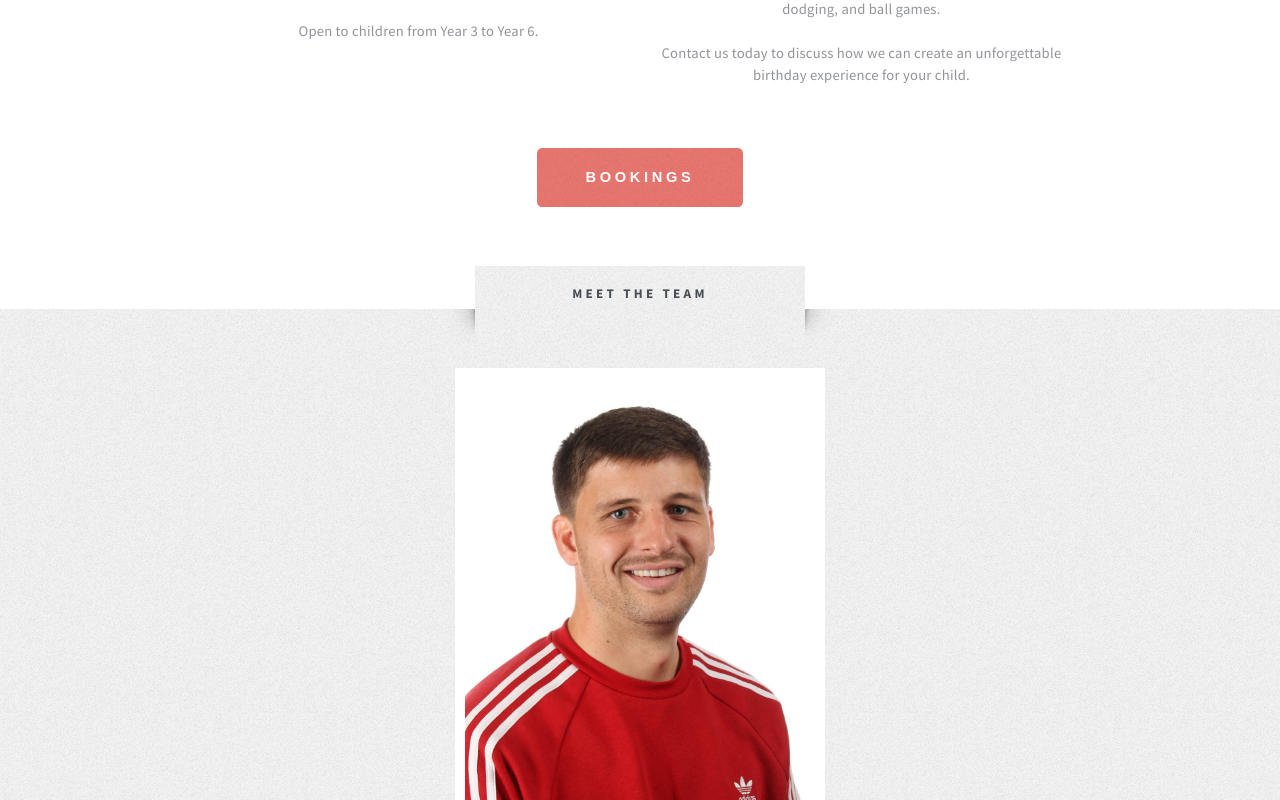
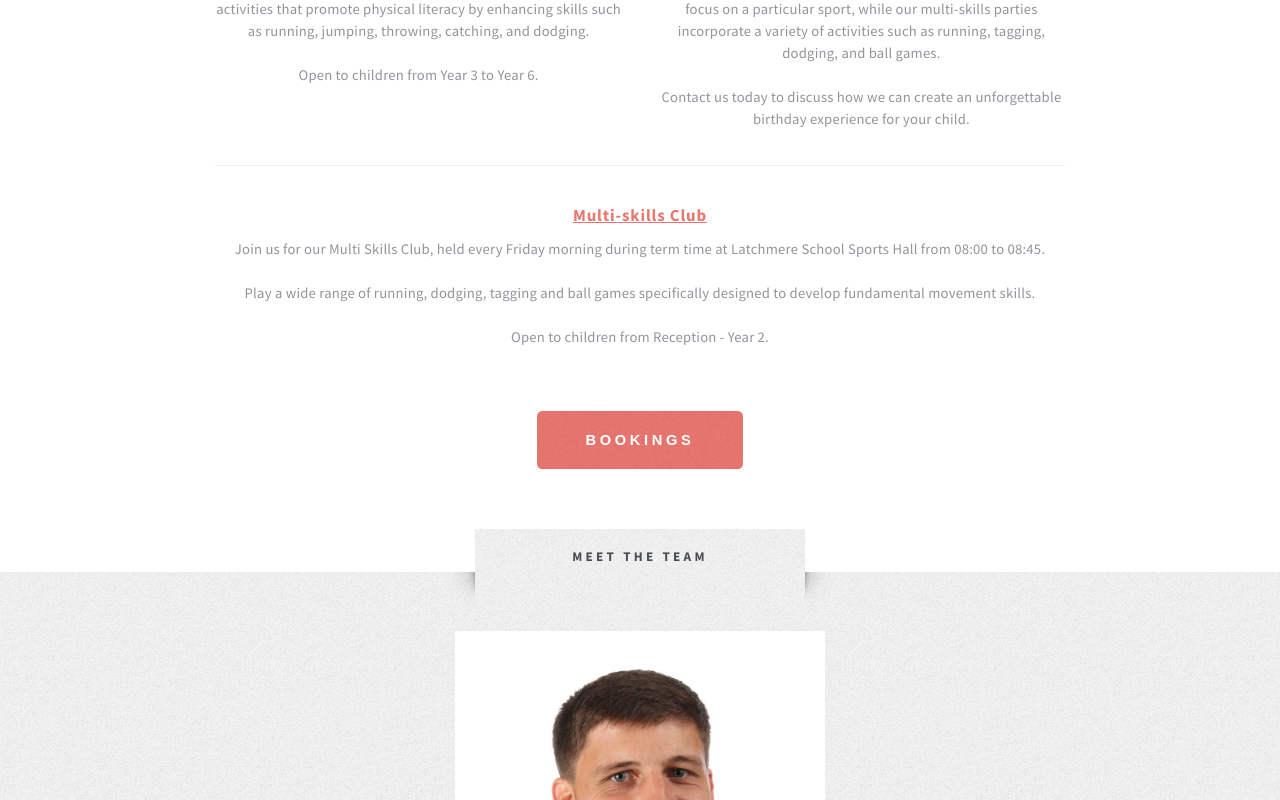
Before and after one commit to Kingtim11/move-it-sports-coaching, a React (Create React App) app: page / in a window 1280 px wide. Shown: the part 2100-2900 px from the top of the page. Built offline with nearby package versions, Linux system fonts and the light colour scheme.

Commit message:
New club added

```diff
--- a/src/components/Bookings.jsx
+++ b/src/components/Bookings.jsx
@@ -11,6 +11,7 @@ export default function Bookings() {
         width="100%"
         height="860px"
         title="A booking form for Joshua Ayres Sports Coaching"
+        sandbox
       ></iframe>
     </div>
   );
--- a/src/components/Navbar.jsx
+++ b/src/components/Navbar.jsx
@@ -65,9 +65,16 @@ export default function Navbar() {
                         <ul className='submenu'>
                             <li>
                                 <HashLink
-                                    smooth to="/what-we-offer/#multi-skills"
+                                    smooth to="/what-we-offer/#multi-skills-camp"
                                     onClick={handleClick}>
                                     Multi-skills Camp
+                                </HashLink>
+                            </li>
+                            <li>
+                                <HashLink
+                                    smooth to="/what-we-offer/#multi-skills-club"
+                                    onClick={handleClick}>
+                                    Multi-skills Club
                                 </HashLink>
                             </li>
                             <li>
--- a/src/pages/HomePage.jsx
+++ b/src/pages/HomePage.jsx
@@ -87,8 +87,9 @@ function WhatWeOfferSection() {
                     <div className="row">
                         <div className="col-12 col-12-medium">
                             <section>
-                                <HashLink className='link-style1' to='/what-we-offer/#multi-skills'><h3 className="icon fa-comment">Multi-skills Camp</h3></HashLink>
+                                <HashLink className='link-style1' to='/what-we-offer/#multi-skills-camp'><h3 className="icon fa-comment">Multi-skills Camp</h3></HashLink>
                                 <p>
+                                Runs every school holiday at Latchmere School in North Kingston.<br /><br />
                                 Enjoy a variety of engaging games and activities designed to develop fundamental
                                 movement skills and foster a lifelong passion for sports.
                                 </p>
@@ -115,6 +116,18 @@ function WhatWeOfferSection() {
                                 The most popular party options we receive are either sport-specific parties or multi-skills parties. Our sport-specific parties focus on a particular sport, while our multi-skills parties incorporate a variety of activities such as running, tagging, dodging, and ball games.
                                 <br/><br/>
                                 Contact us today to discuss how we can create an unforgettable birthday experience for your child.
+                                </p>
+                            </section>
+                        </div><br />
+                        <div className="col-12 col-12-medium">
+                            <section>
+                                <HashLink className='link-style1' to='/what-we-offer/#multi-skills-club'><h3 className="icon fa-comment">Multi-skills Club</h3></HashLink>
+                                <p>
+                                Join us for our Multi Skills Club, held every Friday morning during term time at Latchmere School Sports Hall from 08:00 to 08:45.
+                                <br/><br/>
+                                Play a wide range of running, dodging, tagging and ball games specifically designed to develop fundamental movement skills.
+                                <br/><br/>
+                                Open to children from Reception - Year 2.
                                 </p>
                             </section>
                         </div>
@@ -216,7 +229,7 @@ function FooterSection() {
         <div id="copyright">
             <ul>
                 <li>© 2023 Move it! Sports Coaching Ltd. All rights reserved.</li>
-                <li>Web Development: <Link className='link-style2' to="https://timking.netlify.app/">Tim King</Link></li>
+                {/*<li>Web Development: <Link className='link-style2' to="https://timking.netlify.app/">Tim King</Link></li>*/}
                 <li>Design: <Link className='link-style2' to="http://html5up.net">HTML5 UP</Link></li>
                 <p>Move it! Sports Coaching Ltd is a company registered in England and Wales with Company Number 14588755</p>
             </ul>
--- a/src/pages/WhatWeOfferPage.jsx
+++ b/src/pages/WhatWeOfferPage.jsx
@@ -4,9 +4,9 @@ import Sections from "../components/Sections";
 import Button from "../components/Button";
 import Table from "../components/Table";
 
-function MultiSkillsSection() {
+function MultiSkillsCamp() {
     return (
-        <section id="multi-skills">
+        <section id="multi-skills-camp">
             <h3 className="icon fa-comment">Multi-skills Camp</h3>
             <p>
                 Runs every school holiday at Latchmere School in North Kingston.
@@ -58,6 +58,21 @@ function BirthdayPartiesSection() {
     );
 }
 
+function MultiSkillsClub() {
+    return (
+        <section id="multi-skills-club">
+            <h3 className="icon fa-comment">Multi-skills Club</h3>
+            <p>
+                We understand that each child is different, so we tailor our birthday parties to suit their specific interests and preferences.
+                <br/><br/>
+                The most popular party options we receive are either sport-specific parties or multi-skills parties. Our sport-specific parties focus on a particular sport, while our multi-skills parties incorporate a variety of activities such as running, tagging, dodging, and ball games.
+                <br/><br/>
+                Contact us today to discuss how we can create an unforgettable birthday experience for your child.
+            </p>
+        </section>
+    )
+}
+
 export default function WhatWeOfferPage() {
 
     const sections = [
@@ -75,13 +90,16 @@ export default function WhatWeOfferPage() {
                         <div className="feature-list">
                             <div className="row">
                                 <div className="col-12 col-12-medium">
-                                    <MultiSkillsSection />
+                                    <MultiSkillsCamp />
                                 </div><br/>
                                 <div className="col-6 col-12-medium">
                                     <DodgeballSection />
                                 </div>
                                 <div className="col-6 col-12-medium">
                                     <BirthdayPartiesSection />
+                                </div><br />
+                                <div className="col-12 col-12-medium">
+                                    <MultiSkillsClub />
                                 </div>
                             </div>
                         </div>
```
Also changed, not shown: 1 other file (tests, documents, lock files or other folders).
